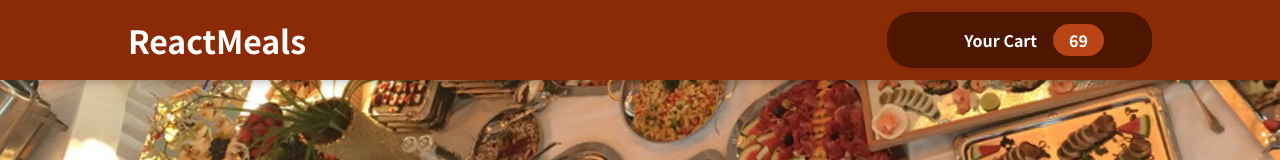
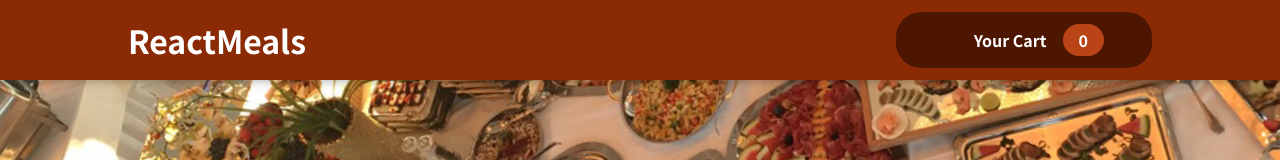
Before and after one commit to W1erzba/FoodOrderApp, a React (Create React App) app: page / in a window 1280 px wide. Shown: the top 160 px of the page. Built offline with nearby package versions, Linux system fonts and the light colour scheme; some icons are missing.

Commit message:
Implementing context in to nav-cart button

```diff
--- a/src/Components/Layout/HeaderCartButton.js
+++ b/src/Components/Layout/HeaderCartButton.js
@@ -1,11 +1,17 @@
-import { Fragment } from 'react';
+import { useContext } from 'react';
 
 import CartIcon from '../Cart/CartIcon';
+import CartContext from '../../store/cart-contex';
 import classes from '../Layout/HeaderCartButton.module.css';
 
 const HeaderCartButton = (props) => {
+	const cartCtx = useContext(CartContext);
+
+	const numberOfCartItems = cartCtx.items.reduce((curNumber, item) => {
+		return curNumber + item.amount;
+	}, 0);
+
 	return (
-		<Fragment>
 		<button
 			className={classes.button}
 			onClick={props.onClick}>
@@ -13,9 +19,8 @@
 				<CartIcon />
 			</span>
 			<span>Your Cart</span>
-				<span className={classes.badge}>69</span>
+			<span className={classes.badge}>{numberOfCartItems}</span>
 		</button>
-		</Fragment>
 	);
 };
 
```
Lines whose indentation alone changed are shown as unchanged.
